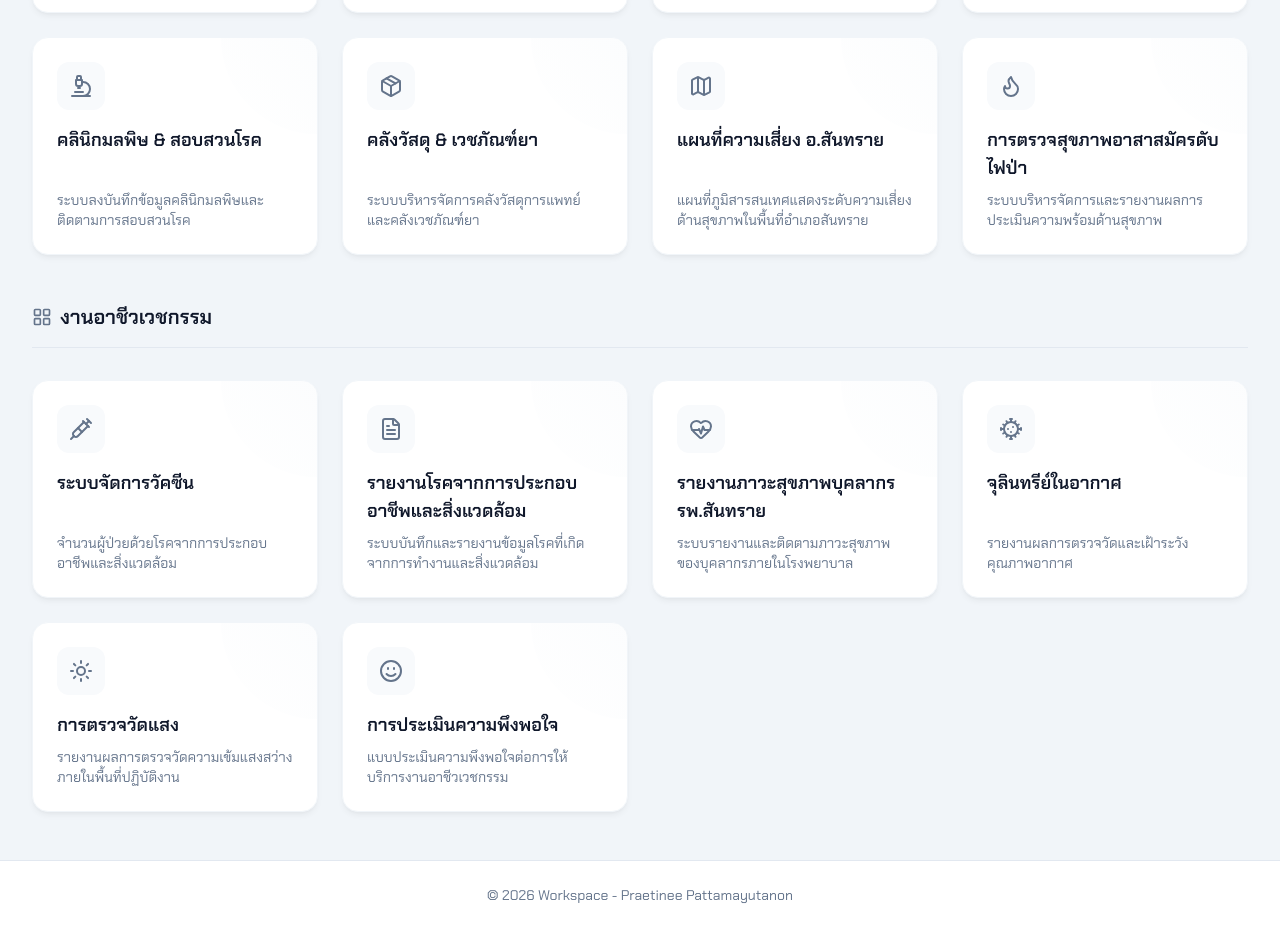
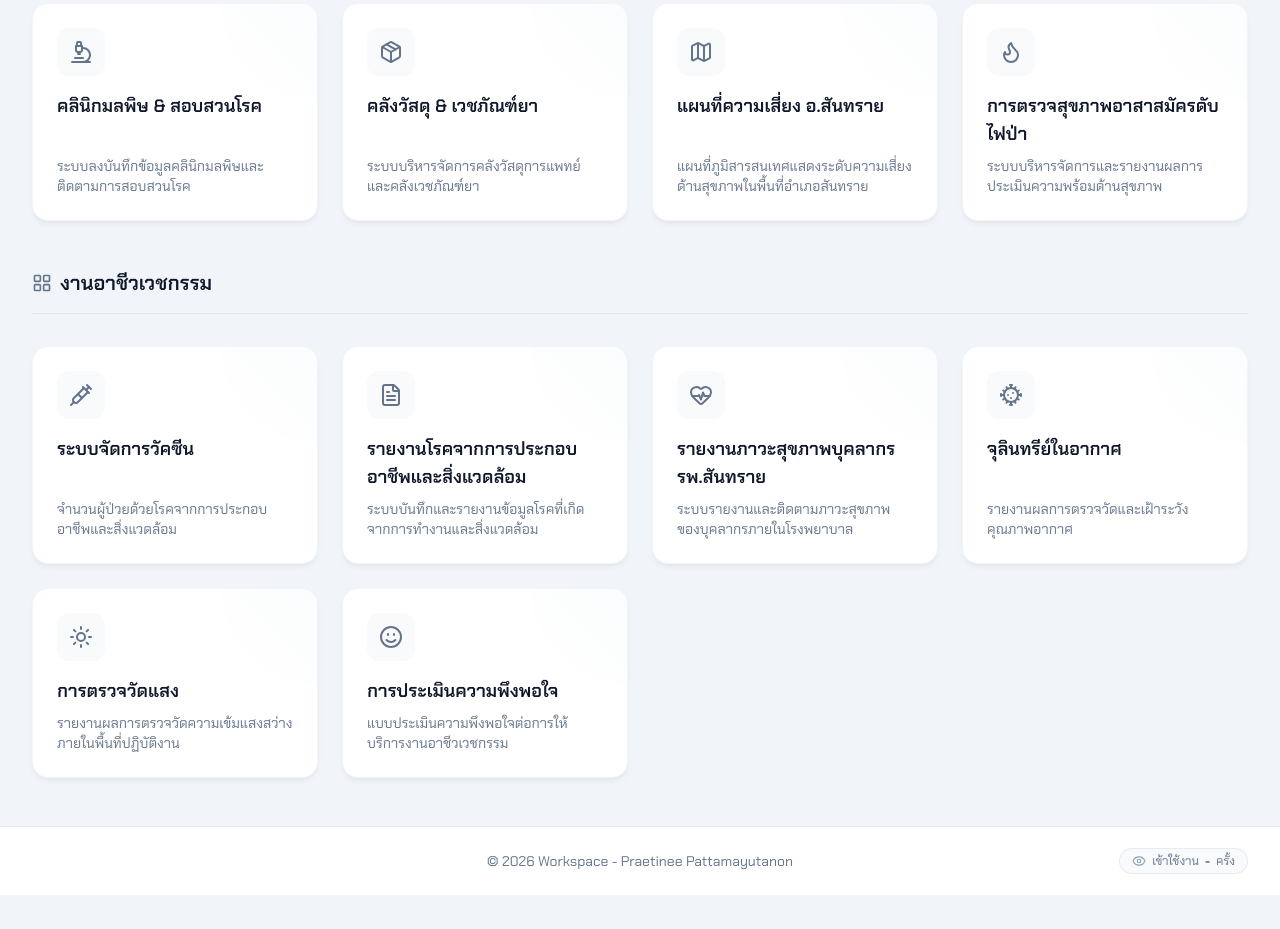
Before and after one commit to praetinee/JanWorkspace, a plain HTML site: page index.html in a window 1280 px wide. Shown: the part 616-1545 px from the top of the page. After the commit the page ends 1511 px from the top, so only its background shows below. Drawn offline with nearby package versions, Linux system fonts and the light colour scheme; no server answers.

Commit message:
Update index.html

```diff
--- a/index.html
+++ b/index.html
@@ -82,13 +82,7 @@
 
                 <!-- แถบสถิติผู้เข้าชม + ปุ่มติดตั้งลงเครื่อง -->
                 <div class="flex flex-wrap items-center justify-center gap-3 mt-1">
-                    <!-- Visitor Counter Badge -->
-                    <div class="inline-flex items-center gap-2 bg-brand-800/80 border border-slate-700/80 px-4 py-1.5 rounded-full text-sm text-slate-300 backdrop-blur-sm">
-                        <span class="w-2 h-2 rounded-full bg-accent-500 animate-pulse"></span>
-                        <span>เข้าใช้งานแล้ว</span>
-                        <span id="visit-count" class="font-bold text-white tracking-wide">...</span>
-                        <span>ครั้ง</span>
-                    </div>
+
 
                     <!-- Install PWA Button (แสดงอัตโนมัติเมื่อเปิดบน PC/Android ที่ยังไม่ติดตั้ง) -->
                     <button id="installBtn" class="hidden inline-flex items-center gap-2 bg-accent-500 hover:bg-accent-700 text-white font-medium px-4 py-1.5 rounded-full text-sm transition-colors shadow-md cursor-pointer">
@@ -291,8 +285,18 @@
 
     <!-- Footer -->
     <footer class="bg-white border-t border-slate-200 mt-auto">
-        <div class="max-w-7xl mx-auto px-4 sm:px-6 lg:px-8 py-6 text-center text-sm text-slate-500">
-            &copy; <script>document.write(new Date().getFullYear())</script> Workspace - Praetinee Pattamayutanon
+        <div class="max-w-7xl mx-auto px-4 sm:px-6 lg:px-8 py-6 flex flex-col sm:flex-row items-center justify-center relative gap-3 text-sm text-slate-500">
+            <div>
+                &copy; <script>document.write(new Date().getFullYear())</script> Workspace - Praetinee Pattamayutanon
+            </div>
+
+            <!-- Visitor Counter มุมขวาล่าง -->
+            <div class="sm:absolute sm:right-6 lg:right-8 inline-flex items-center gap-1.5 bg-slate-50 border border-slate-200/80 px-3 py-1 rounded-full text-xs text-slate-500">
+                <i data-lucide="eye" class="w-3.5 h-3.5 text-slate-400"></i>
+                <span>เข้าใช้งาน</span>
+                <span id="visit-count" class="font-semibold text-slate-700">...</span>
+                <span>ครั้ง</span>
+            </div>
         </div>
     </footer>
 
```
